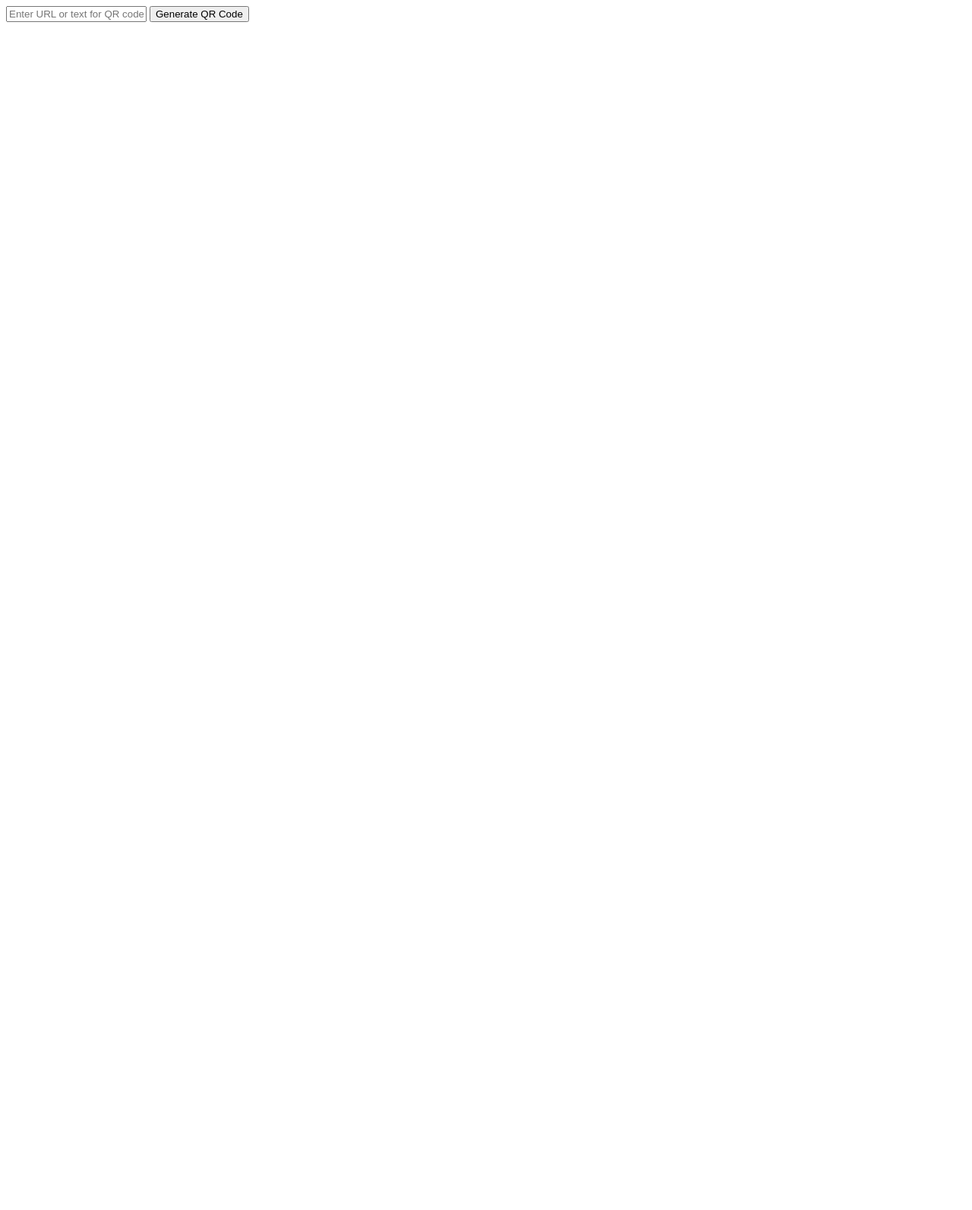
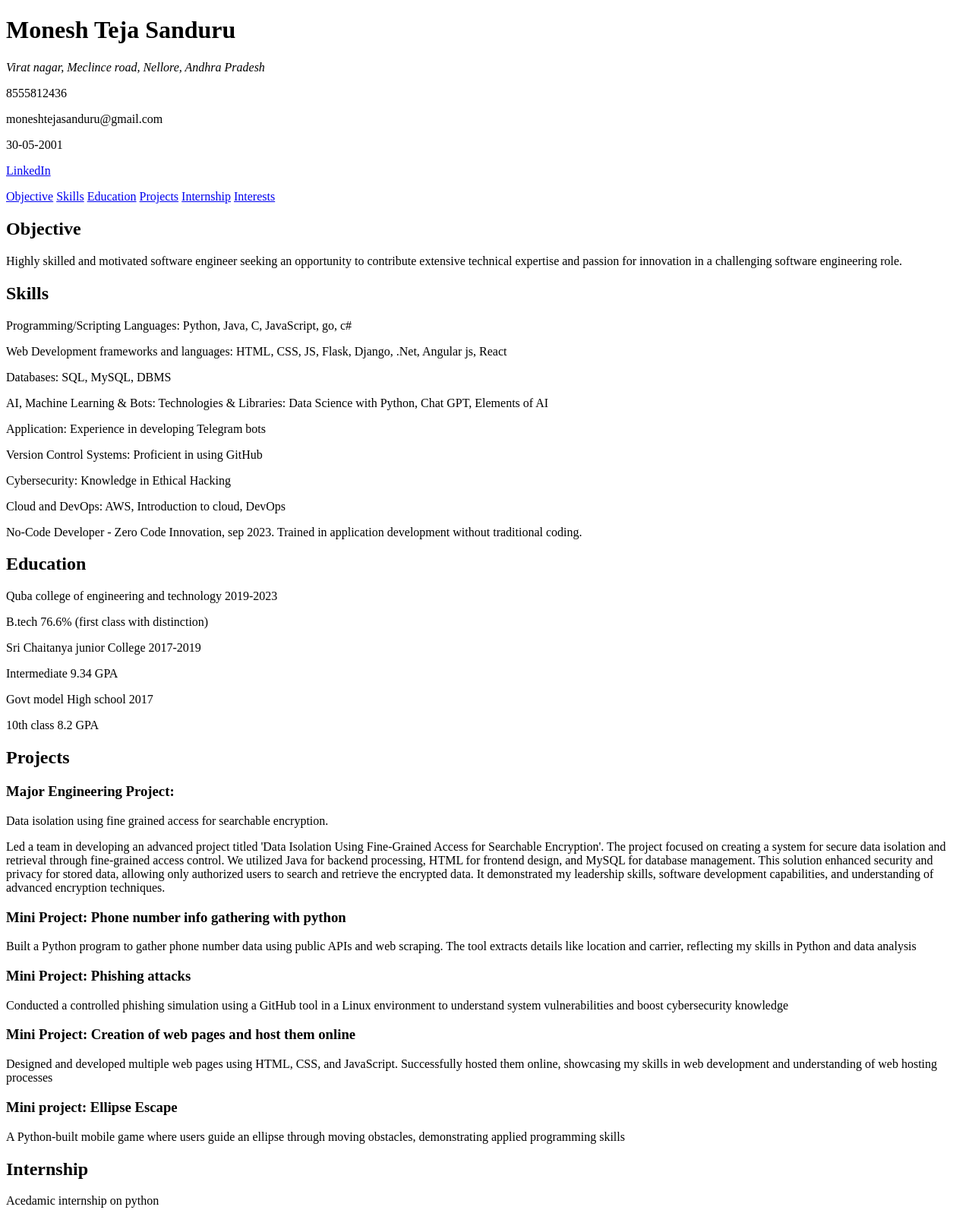
Before and after one commit to Moneshteja/resume_builder, a plain HTML site: page index.html in a window 1280 px wide. Shown: the top 1593 px of the page at 76% size. Before the commit the page ends 800 px from the top, so only its background shows below. Drawn offline with Linux system fonts and the light colour scheme.

Commit message:
Update index.html

```diff
--- a/index.html
+++ b/index.html
@@ -1,28 +1,104 @@
 <!DOCTYPE html>
-<html lang="en">
-
+<html>
 <head>
-    <meta charset="UTF-8">
-    <meta name="viewport" content="width=device-width, initial-scale=1.0">
-    <title>QR Code Generator</title>
-    <script src="https://cdn.rawgit.com/davidshimjs/qrcodejs/gh-pages/qrcode.min.js"></script>
+<title>Monesh Teja Sanduru | Resume Portal</title>
 </head>
 
 <body>
 
-<input type="text" id="dataInput" placeholder="Enter URL or text for QR code">
-<button onclick="generateQRCode()">Generate QR Code</button>
+<header>
+<h1>Monesh Teja Sanduru</h1>
 
-<div id="qrcode"></div>
+<address>
+Virat nagar, Meclince road, Nellore, Andhra Pradesh
+</address>
 
-<script>
-    function generateQRCode() {
-        const data = document.getElementById('dataInput').value;
-        document.getElementById('qrcode').innerHTML = "";  // Clear previous QR code
-        new QRCode(document.getElementById('qrcode'), data);
-    }
-</script>
+<p>8555812436</p>
+<p>moneshtejasanduru@gmail.com</p>
+<p>30-05-2001</p>
+<p><a href="https://www.linkedin.com/in/monesh-teja-sanduru-849740290">LinkedIn</a></p>
+
+<nav>
+<a href="#objective">Objective</a>
+<a href="#skills">Skills</a>
+<a href="#education">Education</a>
+<a href="#projects">Projects</a>
+<a href="#internship">Internship</a>
+<a href="#interests">Interests</a>
+</nav>
+
+</header>
+
+<main>
+
+<section id="objective">
+<h2>Objective</h2>
+<p>Highly skilled and motivated software engineer seeking an opportunity to contribute extensive technical expertise and passion for innovation in a challenging software engineering role.</p>
+</section>
+
+<section id="skills">
+<h2>Skills</h2>
+<p>Programming/Scripting Languages: Python, Java, C, JavaScript, go, c#</p>
+<p>Web Development frameworks and languages: HTML, CSS, JS, Flask, Django, .Net, Angular js, React</p>
+<p>Databases: SQL, MySQL, DBMS</p>
+<p>AI, Machine Learning & Bots: Technologies & Libraries: Data Science with Python, Chat GPT, Elements of AI</p>
+<p>Application: Experience in developing Telegram bots</p>
+<p>Version Control Systems: Proficient in using GitHub</p>
+<p>Cybersecurity: Knowledge in Ethical Hacking</p>
+<p>Cloud and DevOps: AWS, Introduction to cloud, DevOps</p>
+<p>No-Code Developer - Zero Code Innovation, sep 2023. Trained in application development without traditional coding.</p>
+</section>
+
+<section id="education">
+<h2>Education</h2>
+<p>Quba college of engineering and technology 2019-2023</p>
+<p>B.tech 76.6% (first class with distinction)</p>
+<p>Sri Chaitanya junior College 2017-2019</p>
+<p>Intermediate 9.34 GPA</p>
+<p>Govt model High school 2017</p>
+<p>10th class 8.2 GPA</p>
+</section>
+
+<section id="projects">
+<h2>Projects</h2>
+<h3>Major Engineering Project:</h3>
+<p>Data isolation using fine grained access for searchable encryption.</p>
+<p>Led a team in developing an advanced project titled 'Data Isolation Using Fine-Grained Access for Searchable Encryption'. The project focused on creating a system for secure data isolation and retrieval through fine-grained access control. We utilized Java for backend processing, HTML for frontend design, and MySQL for database management. This solution enhanced security and privacy for stored data, allowing only authorized users to search and retrieve the encrypted data. It demonstrated my leadership skills, software development capabilities, and understanding of advanced encryption techniques.</p>
+
+<h3>Mini Project: Phone number info gathering with python</h3>
+<p>Built a Python program to gather phone number data using public APIs and web scraping. The tool extracts details like location and carrier, reflecting my skills in Python and data analysis</p>
+
+<h3>Mini Project: Phishing attacks</h3>
+<p>Conducted a controlled phishing simulation using a GitHub tool in a Linux environment to understand system vulnerabilities and boost cybersecurity knowledge</p>
+
+<h3>Mini Project: Creation of web pages and host them online</h3>
+<p>Designed and developed multiple web pages using HTML, CSS, and JavaScript. Successfully hosted them online, showcasing my skills in web development and understanding of web hosting processes</p>
+
+<h3>Mini project: Ellipse Escape</h3>
+<p>A Python-built mobile game where users guide an ellipse through moving obstacles, demonstrating applied programming skills</p>
+</section>
+
+<section id="internship">
+<h2>Internship</h2>
+<p>Acedamic internship on python</p>
+<p>- Python Developer Intern, Sun Square Technologies Pvt Ltd, Nellore.</p>
+<p>- Learned and practiced Python programming, focusing on various key concepts.</p>
+<p>- Gained hands-on experience with elements such as conditional statements, iterative statements, list operators, and inheritance.</p>
+<p>- Regularly wrote, tested, and debugged Python programs in a professional environment.</p>
+<p>- Collaborated with a team of developers, enhancing teamwork skills.</p>
+</section>
+
+<section id="interests">
+<h2>Interests</h2>
+<p>Exploring new AI bots, ethical hacking, coding, surfing the internet.</p>
+<p>gaming, watching movies, series, listening to music.</p>
+</section>
+
+</main>
+
+<footer>
+<p>© 2023 Monesh Teja Sanduru</p>
+</footer>
 
 </body>
-
 </html>
```
